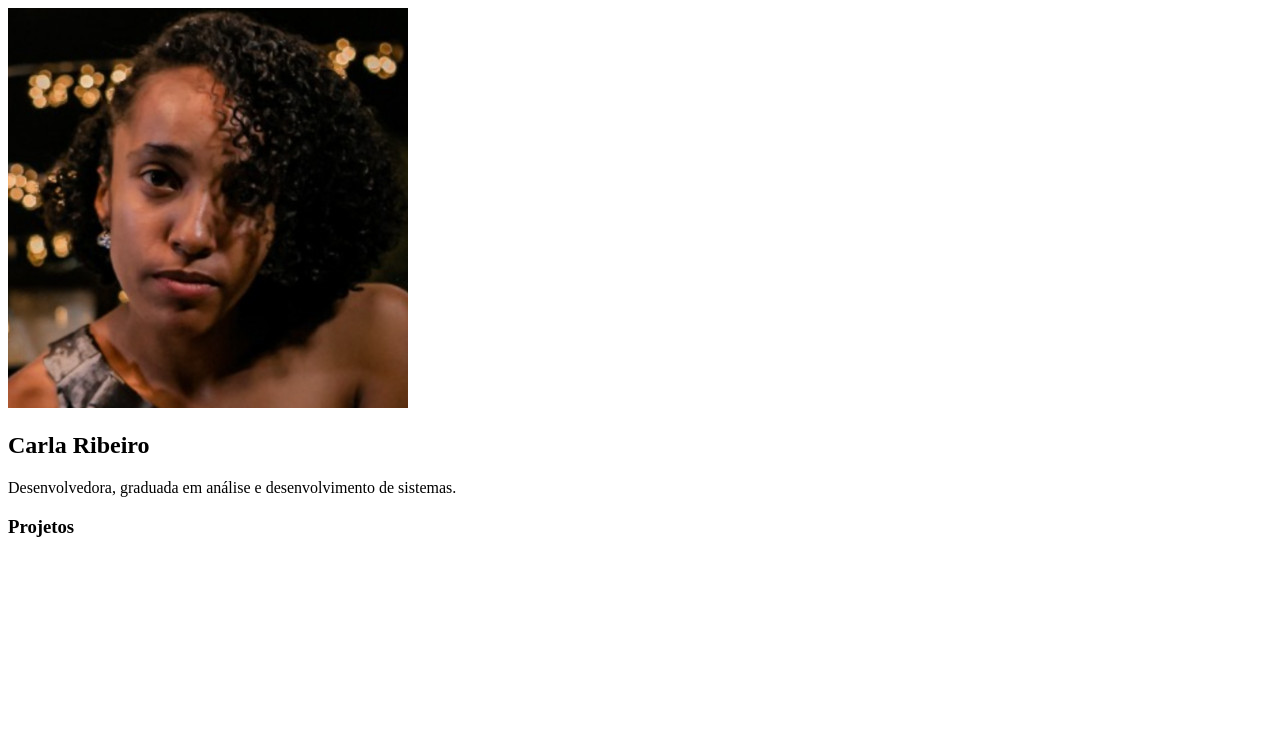
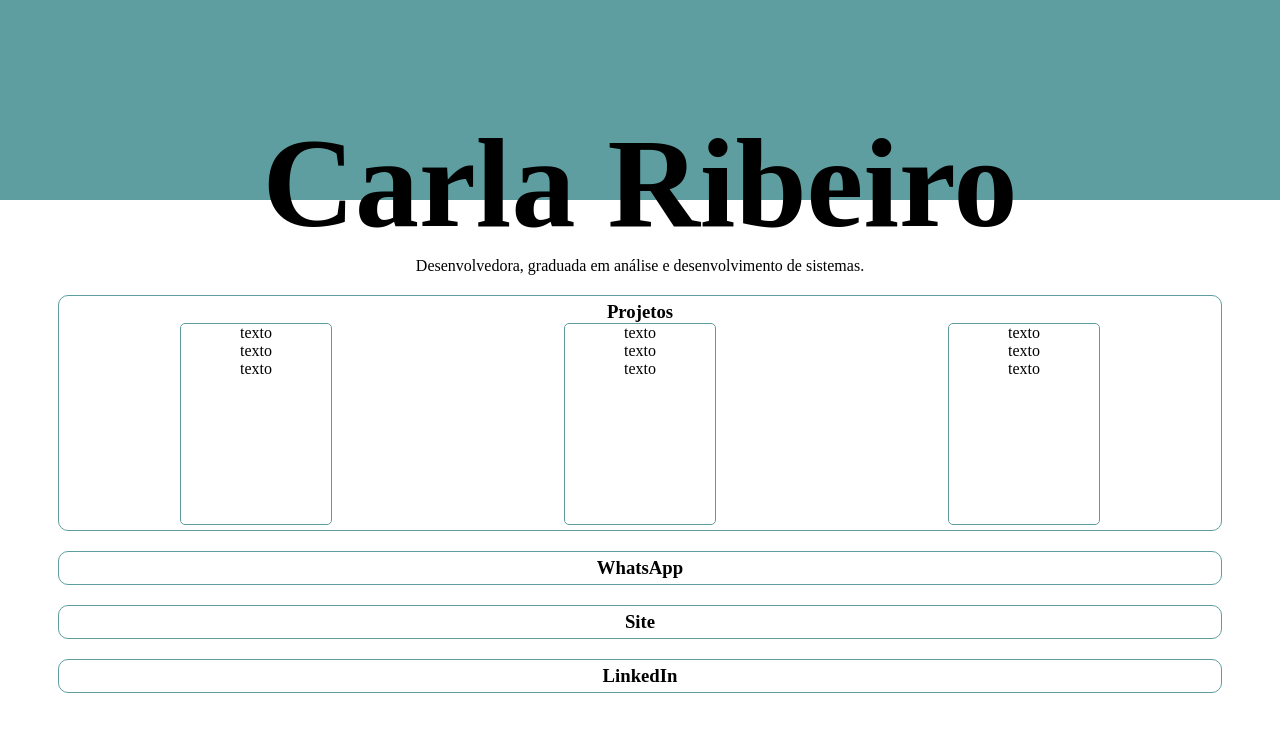
Before and after one commit to CarlaGRibeiro/Portifolio, a plain HTML site: page index.html in a window 1280 px wide. Drawn offline with Linux system fonts and the light colour scheme.

Commit message:
style: definition-initial

```diff
--- a/index.html
+++ b/index.html
@@ -4,6 +4,7 @@
     <meta charset="UTF-8">
     <meta name="viewport" content="width=device-width, initial-scale=1.0">
     <title>Carla Ribeiro</title>
+    <link rel="stylesheet" href="./style/index.css">
 </head>
 <body>
 
@@ -13,16 +14,37 @@
 
     <main>
         <div class="perfil">
-            <img src="./img/perfil.jpg" alt="">
+
         </div>
         <section class="presentation">
             <h1>Carla Ribeiro</h1>
             <p>Desenvolvedora, graduada em análise e desenvolvimento de sistemas.  </p>
         </section>
 
-        <section class="projects">
+        <section class="container-projects">
             <h3>Projetos</h3>
-            <div class="card"> </div>
+            <div class="projects">
+                <div class="card">
+                    <p>texto</p>
+                    <p>texto</p>
+                    <p>texto</p>
+                </div>
+                <div class="card">
+                    <p>texto</p>
+                    <p>texto</p>
+                    <p>texto</p>
+                </div>
+                <div class="card">
+                    <p>texto</p>
+                    <p>texto</p>
+                    <p>texto</p>
+                </div>
+            </div>
+        </section>
+        <section class="container-links">
+            <h3>WhatsApp</h3>
+            <h3>Site</h3>
+            <h3>LinkedIn</h3>
 
         </section>
     </main>
--- a/style/index.css
+++ b/style/index.css
@@ -0,0 +1,62 @@
+:root{
+    --border: cadetblue;
+
+}
+* {
+    margin: 0;
+    padding: 0;
+}
+
+body {
+    margin: auto;
+}
+
+header,
+main,
+footer {
+    margin: auto;
+    width: 100%;
+    text-align: center;
+}
+
+.perfil {
+    width: 100%;
+    height: 200px;
+    background-color: cadetblue;
+}
+
+.presentation {
+    margin: auto;
+    width: 100%;
+
+}
+
+.presentation>h1 {
+    margin-top: -90px;
+    font-size: 8rem;
+}
+
+.container-projects,
+.container-links>h3 {
+    margin: 20px auto;
+    padding: 5px;
+    width: 90%;
+    border: 1px solid var(--border);
+    border-radius: 10px;
+
+}
+
+.projects {
+    display: flex;
+    flex-direction: row;
+    justify-content: space-around;
+    align-items: center;
+
+}
+
+.card {
+    width: 150px;
+    height: 200px;
+    border: 1px solid var(--border);
+    border-radius:5px;
+}
```
